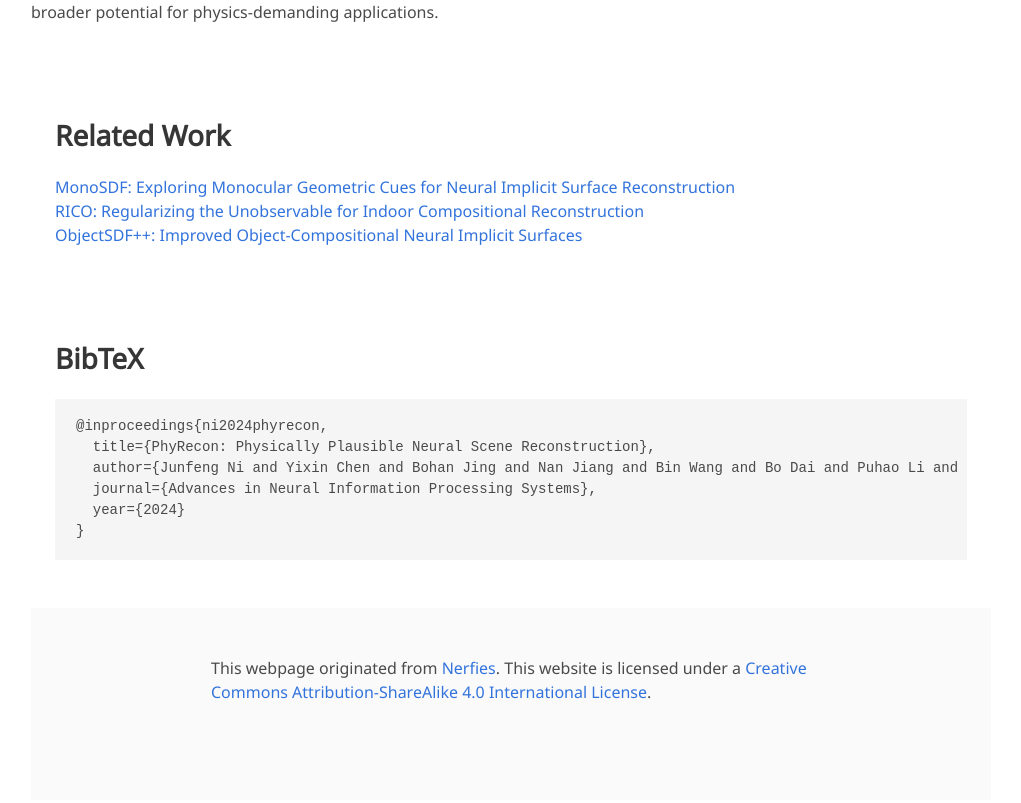
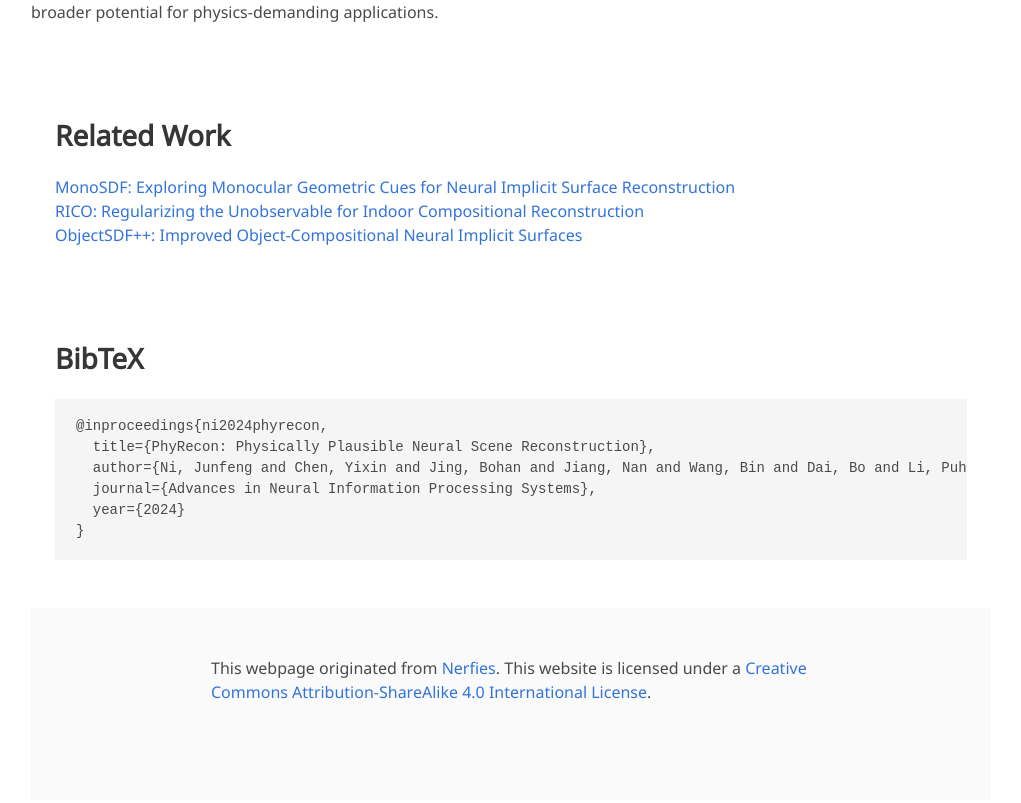
Before and after one commit to PhyRecon/PhyRecon.github.io, a plain HTML site: page index.html in a window 1280 px wide. Shown: the part 3099-3902 px from the top of the page, without its empty margins (129-1150 px from the left). Drawn offline with nearby package versions, Linux system fonts and the light colour scheme; some packages are replaced by stand-ins of ours; some icons are missing; a web font is replaced by a local one.

Commit message:
update citation bibtex

```diff
--- a/index.html
+++ b/index.html
@@ -323,7 +323,7 @@ hr {
       <h2 class="title">BibTeX</h2>
       <pre><code>@inproceedings{ni2024phyrecon,
   title={PhyRecon: Physically Plausible Neural Scene Reconstruction},
-  author={Junfeng Ni and Yixin Chen and Bohan Jing and Nan Jiang and Bin Wang and Bo Dai and Puhao Li and Yixin Zhu and Song-Chun Zhu and Siyuan Huang},
+  author={Ni, Junfeng and Chen, Yixin and Jing, Bohan and Jiang, Nan and Wang, Bin and Dai, Bo and Li, Puhao and Zhu, Yixin and Zhu, Song-Chun and Huang, Siyuan},
   journal={Advances in Neural Information Processing Systems},
   year={2024}
 }</code></pre>
```
